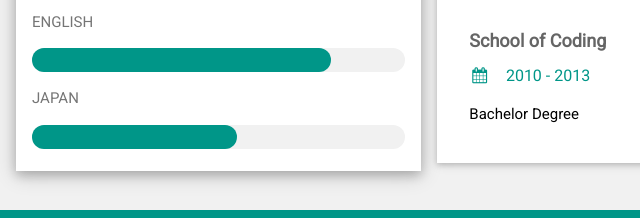
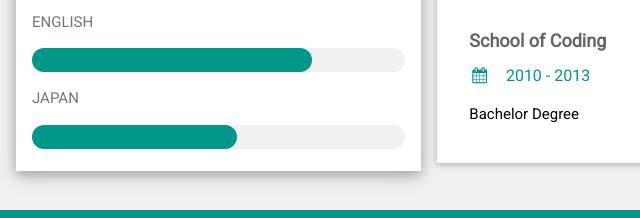
Before and after one commit to jihanrahmadani/website, a plain HTML site: page index.html in a window 1280 px wide. Shown: the part 1000-1218 px from the top of the page, 0-640 px from the left. Drawn offline with nearby package versions, Linux system fonts and the light colour scheme.

Commit message:
Update index.html

```diff
--- a/index.html
+++ b/index.html
@@ -60,7 +60,7 @@ html,body,h1,h2,h3,h4,h5,h6 {font-family: "Roboto", sans-serif}
           <p class="w3-large w3-text-theme"><b><i class="fa fa-globe fa-fw w3-margin-right w3-text-teal"></i>Languages</b></p>
           <p>ENGLISH</p>
           <div class="w3-light-grey w3-round-xlarge">
-            <div class="w3-round-xlarge w3-teal" style="height:24px;width:80%"></div>
+            <div class="w3-round-xlarge w3-teal" style="height:24px;width:75%"></div>
           </div>
           <p>JAPAN</p>
           <div class="w3-light-grey w3-round-xlarge">
```
